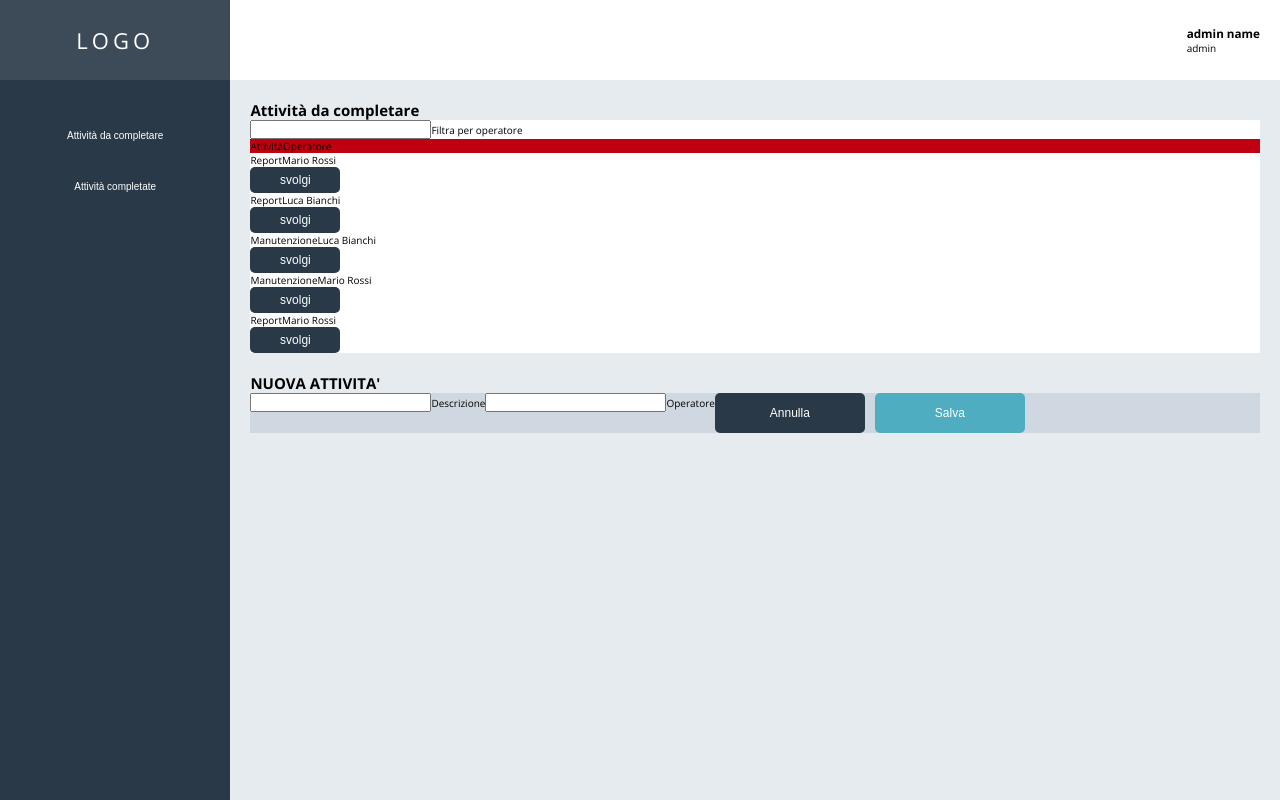
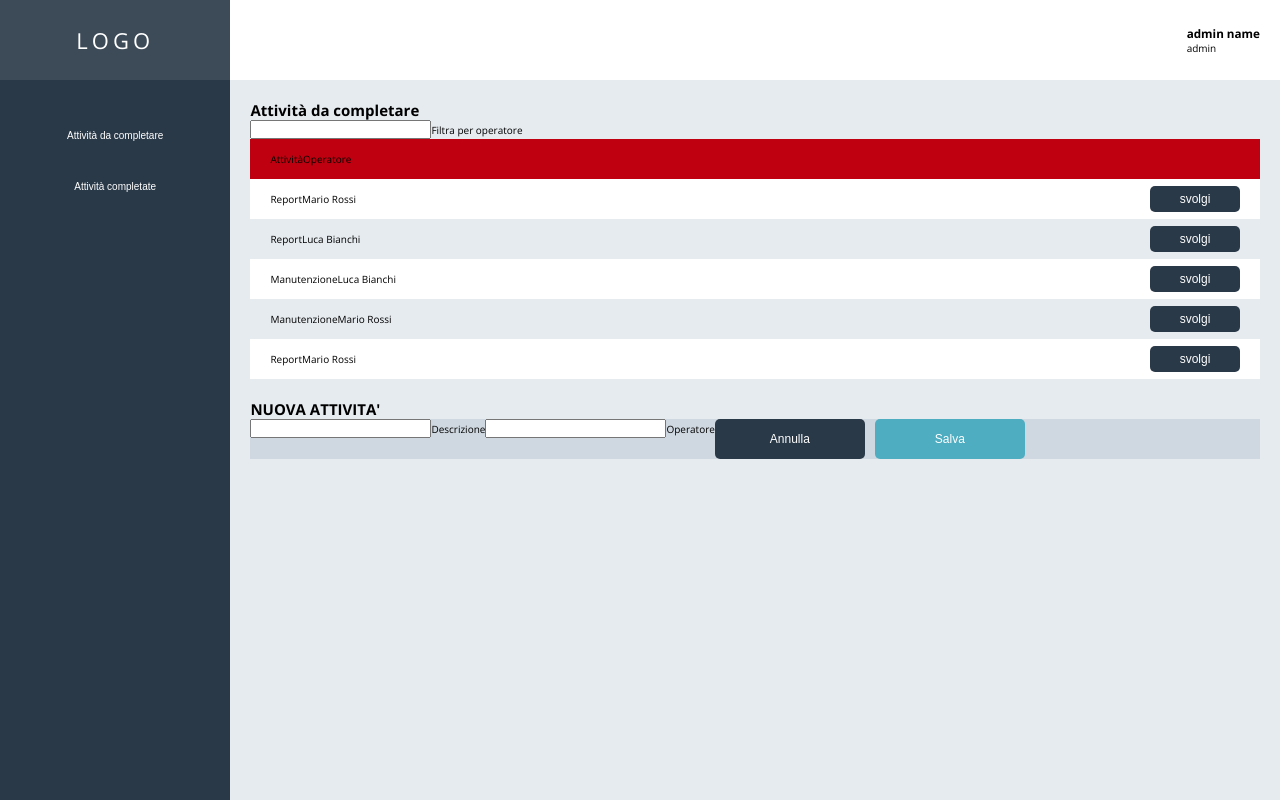
Before and after one commit to juri-boni/Activities, a React (Create React App) app: page / in a window 1280 px wide. Built offline with nearby package versions, Linux system fonts and the light colour scheme.

Commit message:
styles -- added style to activities

```diff
--- a/src/components/activities-sheet-element/activities-sheet-element.component.jsx
+++ b/src/components/activities-sheet-element/activities-sheet-element.component.jsx
@@ -2,12 +2,16 @@ import Button from "../button/button.component";
 import "./activities-sheet-element.styles.scss";
 
 const ActivitiesSheetElement = ({ activity }) => {
-  const { type, operator } = activity;
+  const { id, type, operator } = activity;
+
+  console.log(id % 2 === 0);
 
   return (
-    <div className="sheet-element">
-      <span>{type}</span>
-      <span>{operator}</span>
+    <div className={`sheet-element ${id % 2 === 0 ? "transparent" : "normal"}`}>
+      <div className="sheet-info">
+        <span>{type}</span>
+        <span>{operator}</span>
+      </div>
 
       <Button buttonType="small">svolgi</Button>
     </div>
--- a/src/components/activities-sheet-element/activities-sheet-element.styles.scss
+++ b/src/components/activities-sheet-element/activities-sheet-element.styles.scss
@@ -0,0 +1,15 @@
+.sheet-element {
+  display: flex;
+  justify-content: space-between;
+  align-items: center;
+  height: 4rem;
+  padding: 0 2rem;
+
+  &.transparent {
+    background-color: transparent;
+  }
+
+  &.normal {
+    background-color: #fff;
+  }
+}
--- a/src/components/activities-sheet/activities-sheet.component.jsx
+++ b/src/components/activities-sheet/activities-sheet.component.jsx
@@ -25,7 +25,7 @@ const ActivitiesSheet = () => {
       operator: "Mario Rossi",
     },
     {
-      id: 1,
+      id: 5,
       type: "Report",
       operator: "Mario Rossi",
     },
--- a/src/components/activities-sheet/activities-sheet.styles.scss
+++ b/src/components/activities-sheet/activities-sheet.styles.scss
@@ -1,8 +1,11 @@
 .sheet-container {
-  background-color: #fff;
   margin-bottom: 2rem;
 
   .sheet-description {
+    display: flex;
+    align-items: center;
+    padding-left: 2rem;
     background-color: #be0010;
+    height: 4rem;
   }
 }
```
